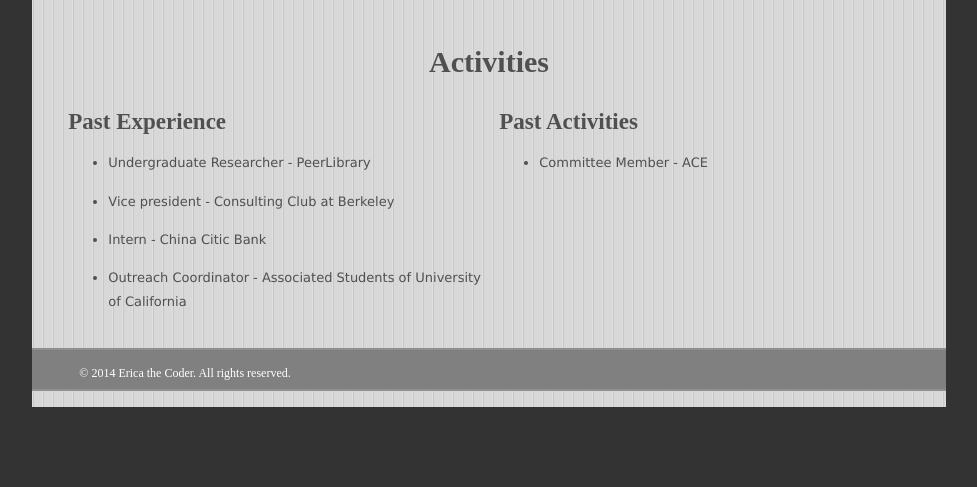
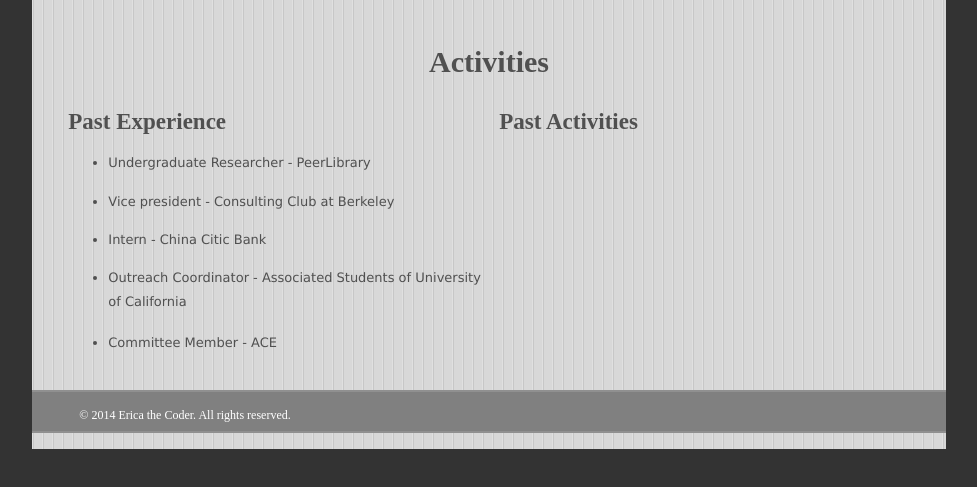
Before and after one commit to EricaZhu/EricaZhu2.github.io, a plain HTML site: page Activities.html in a window 1280 px wide. Shown: the part 147-634 px from the top of the page, without its empty margins (151-1128 px from the left). Drawn offline with Linux system fonts and the light colour scheme.

Commit message:
Update Activities.html

```diff
--- a/Activities.html
+++ b/Activities.html
@@ -76,6 +76,12 @@ document.onclick = mclose;
 				<h5>Activities</h5>
 			</div >
 
+
+			<div class="colRight">
+				<h3 onmouseover="mopen('m3')" onmouseout="mclosetime()">Past Activities</h3>
+			</div>
+
+
 			<div class="colLeft">
 				<h3 onmouseover="mopen('m2')" onmouseout="mclosetime()">Past Experience</h3>
 				<div id="m2" onmouseover="mcancelclosetime()" onmouseout="mclosetime()">
@@ -85,17 +91,14 @@ document.onclick = mclose;
 						<li>Intern - China Citic Bank</li>
 						<li>Outreach Coordinator - Associated Students of University of California</li>
 				</ul>
-			</div>
-			</div>
-
-			<div class="colRight">
-				<h3 onmouseover="mopen('m2')" onmouseout="mclosetime()">Past Activities</h3>
-				<div id="m2" onmouseover="mcancelclosetime()" onmouseout="mclosetime()">
+				<div id="m3" onmouseover="mcancelclosetime()" onmouseout="mclosetime()">
 					<ul>
 						<li>Committee Member - ACE</li>
 					</ul>
 				</div>
 			</div>
+			</div>
+
 
 
 
```
